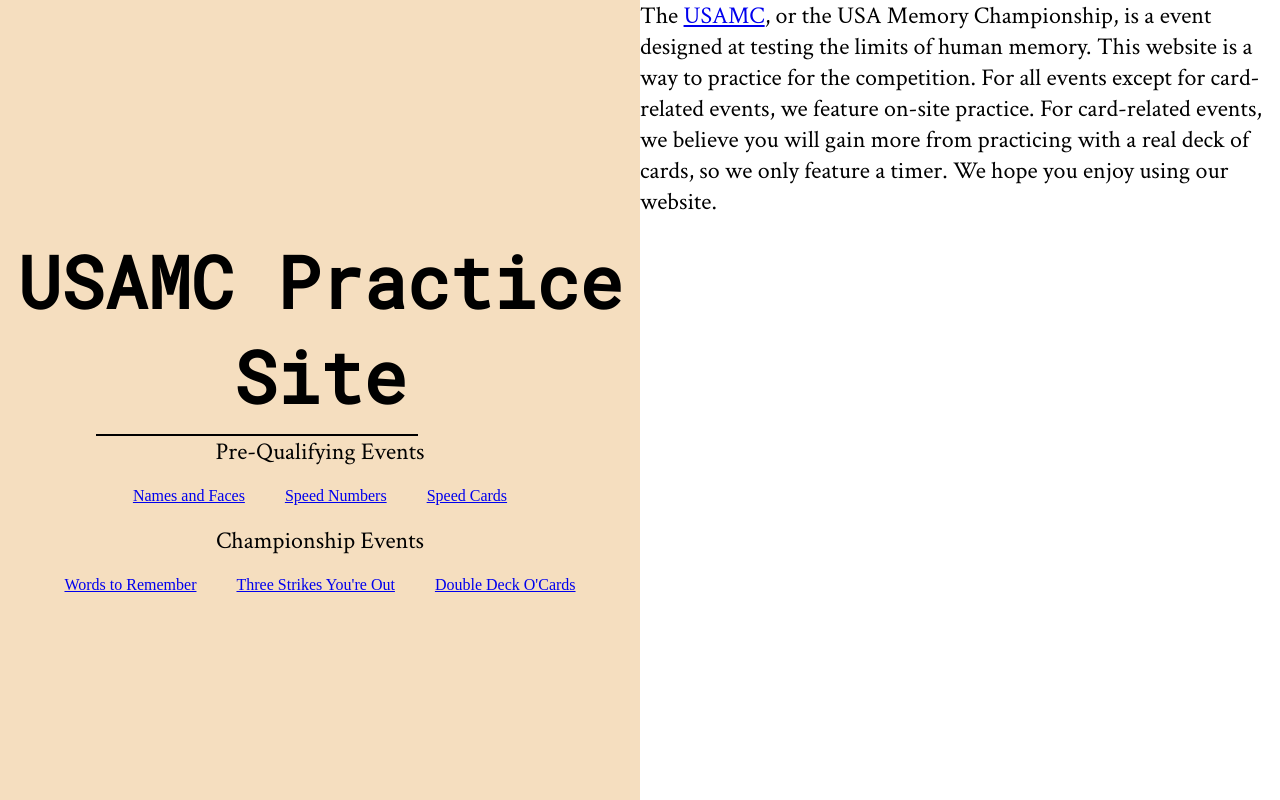
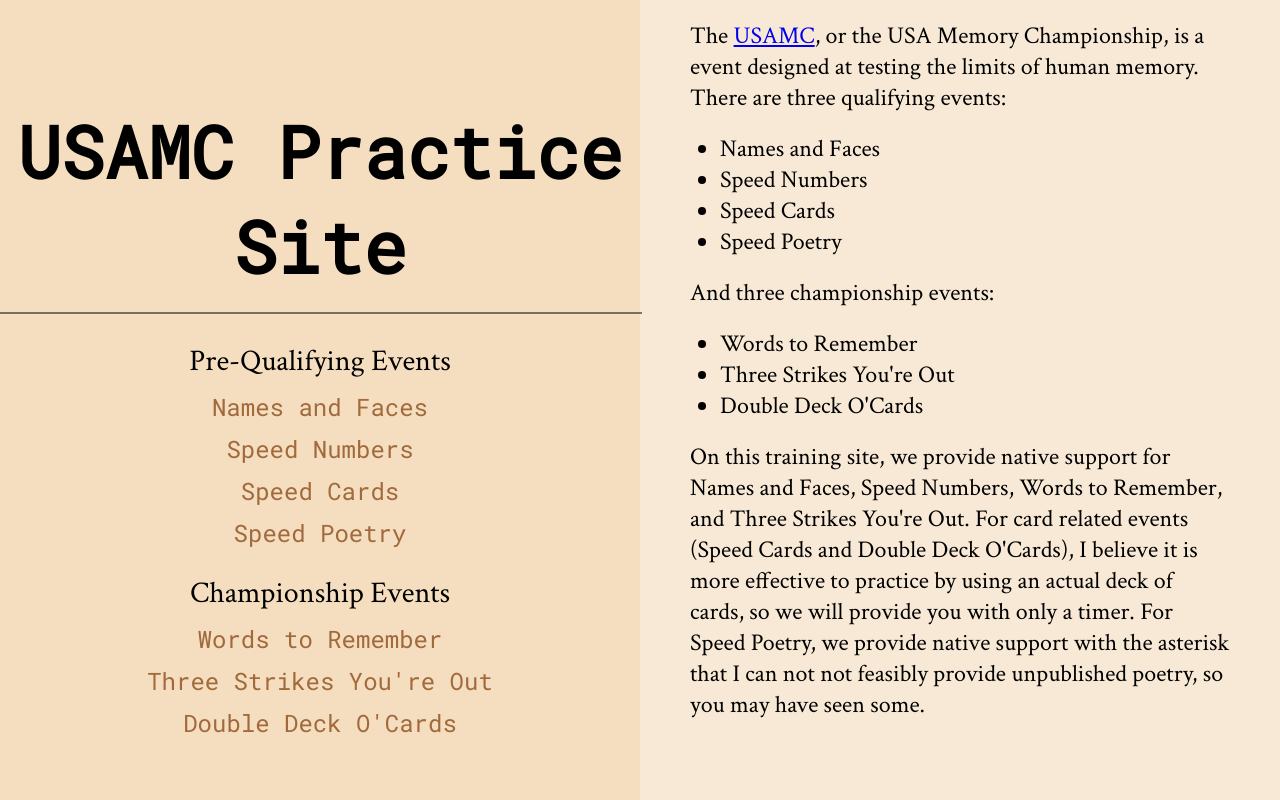
Before and after one commit to slopey112/USAMC, a plain HTML site: page index.html in a window 1280 px wide. Drawn offline with Linux system fonts and the light colour scheme.

Commit message:
finish homepage

```diff
--- a/index.html
+++ b/index.html
@@ -1,5 +1,5 @@
 <!DOCTYPE html>
-<html>
+<html lang="en_US">
 	<head>
 		<meta charset="utf-8">
 		<title>USAMC Practice</title>
@@ -15,6 +15,7 @@
 				<a href="#">Names and Faces</a>
 				<a href="#">Speed Numbers</a>
 				<a href="#">Speed Cards</a>
+				<a href="#">Speed Poetry</a>
 			</div>
 			<p class="subtitle">Championship Events</p>
 			<div class="event-links">
@@ -24,7 +25,20 @@
 			</div>
 		</div>
 		<div id="right">
-			<p>The <a href="https://www.usamemorychampionship.com/">USAMC</a>, or the USA Memory Championship, is a event designed at testing the limits of human memory. This website is a way to practice for the competition. For all events except for card-related events, we feature on-site practice. For card-related events, we believe you will gain more from practicing with a real deck of cards, so we only feature a timer. We hope you enjoy using our website.</p>
+			<p>The <a href="https://www.usamemorychampionship.com/">USAMC</a>, or the USA Memory Championship, is a event designed at testing the limits of human memory. There are three qualifying events:</p>
+			<ul>
+				<li>Names and Faces</li>
+				<li>Speed Numbers</li>
+				<li>Speed Cards</li>
+				<li>Speed Poetry</li>
+			</ul>
+			<p>And three championship events:</p>
+			<ul>
+				<li>Words to Remember</li>
+				<li>Three Strikes You're Out</li>
+				<li>Double Deck O'Cards</li>
+			</ul>
+			<p>On this training site, we provide native support for Names and Faces, Speed Numbers, Words to Remember, and Three Strikes You're Out. For card related events (Speed Cards and Double Deck O'Cards), I believe it is more effective to practice by using an actual deck of cards, so we will provide you with only a timer. For Speed Poetry, we provide native support with the asterisk that I can not not feasibly provide unpublished poetry, so you may have seen some.</p>
 		</div>
 	</body>
 </html>
--- a/styles/style.css
+++ b/styles/style.css
@@ -21,16 +21,18 @@ p {
 }
 
 hr {
-	margin: 0 15%;
-	width: 50%;
+	width: 100%;
+	margin-left: 0;
+	margin-right: 0;
 	text-align: center;
 	border:	1px solid black;
+	opacity: 0.5;
 }
 
 #left {
 	margin: 0;
 	width: 50%;
-	height: 100%;
+	min-height: 100%;
 	background-color: #f5debf;
 	text-align: center;
 	display: flex;
@@ -39,17 +41,48 @@ hr {
 }
 
 #right {
-	margin: 0;
 	width: 50%;
-	height: 100%;
-	background-color: white;
+	min-height: 100%;
+	background-color: #f7e9d5;
+	overflow: auto;
+}
+
+#right>* {
+	margin: 20px;
+}
+
+#right p {
+	padding-left: 30px;
+	padding-right: 30px;
+}
+
+#right ul {
+	font-family: "Crimson Text", serif;
+	font-size: 24px;
+	padding-left: 60px;
+}
+
+.subtitle {
+	font-size: 30px;
+	margin-top: 20px;
+	margin-bottom: 5px;
 }
 
 .event-links {
 	display: flex;
-	justify-content: center;
+	justify-content: space-evenly;
+	flex-direction: column;
 }
 
 .event-links a {
-	margin: 20px;
+	font-family: "Roboto Mono", monospace;
+	font-weight: normal;
+	text-decoration: none;
+	color: #a16a3d;
+	font-size: 24px;
+	margin: 5px;
 }
+
+.event-links a:hover {
+	color: #d68e54;
+}
```
